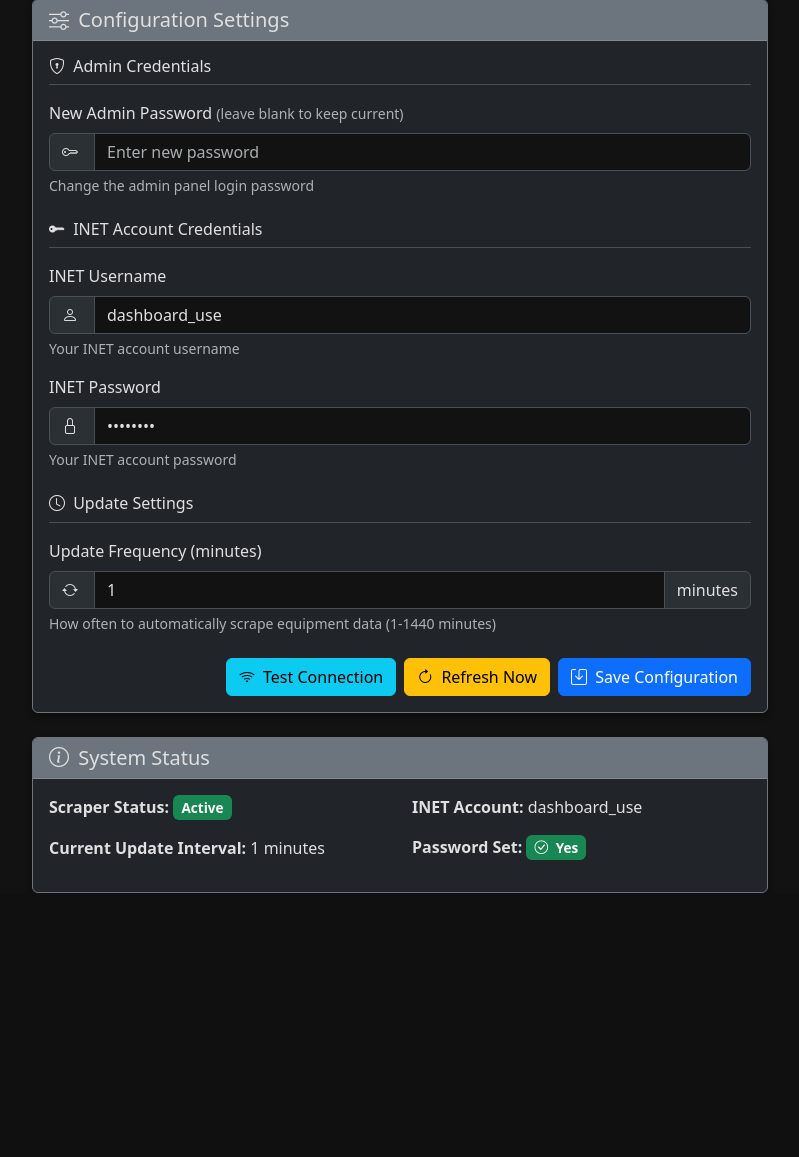
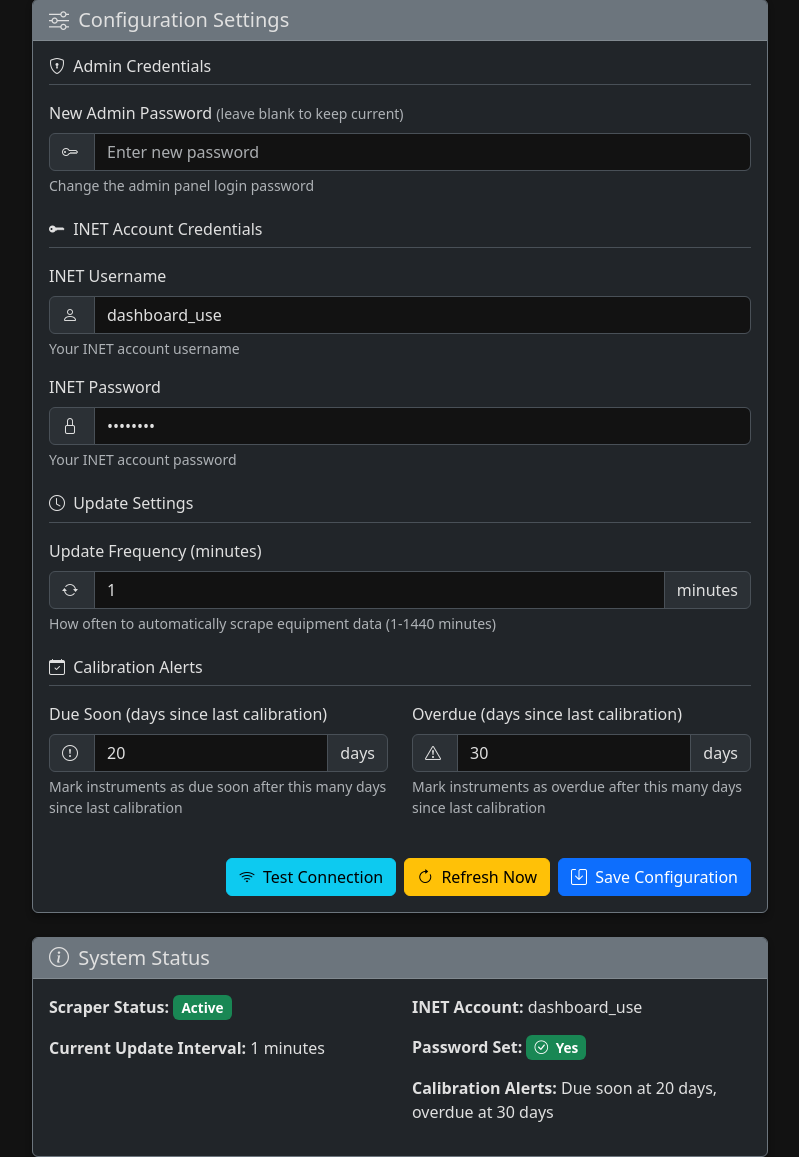
Before and after one commit to porcej/inet-dash, a Flask app: page /admin in a window 1280 px wide. Shown: the part 76-1233 px from the top of the page, without its empty margins (240-1039 px from the left). Before the commit the page ends 969 px from the top, so only its background shows below. Run offline with Flask 3, Linux system fonts and the light colour scheme; a user stored in the database is signed in.

Commit message:
Add configurable calibration due soon and overdue day thresholds.
Base instrument status on days since last calibration with admin-configurable limits, and refresh dashboard alerts when settings are saved.

```diff
--- a/app.py
+++ b/app.py
@@ -73,7 +73,9 @@
         'admin_password_hash': generate_password_hash('admin'),
         'inet_username': '',
         'inet_password': '',
-        'update_frequency': 60  # minutes
+        'update_frequency': 60,  # minutes
+        'calibration_due_soon_days': 170,
+        'calibration_overdue_days': 180,
     }
 
     try:
@@ -142,57 +144,65 @@
         return None
 
 
+def parse_equipment_datetime(date_str):
+    """Parse INET date/time strings into a datetime object."""
+    if not date_str:
+        return None
+
+    date_str = date_str.strip()
+    formats = [
+        '%m/%d/%Y %I:%M %p',  # 10/29/2025 2:00 AM
+        '%m/%d/%Y %H:%M',     # 10/29/2025 14:00
+        '%m/%d/%Y',           # 10/29/2025
+        '%Y-%m-%d %H:%M:%S',  # 2025-10-29 14:00:00
+        '%Y-%m-%d %H:%M',     # 2025-10-29 14:00
+        '%Y-%m-%d',           # 2025-10-29
+        '%d/%m/%Y %I:%M %p',  # 29/10/2025 2:00 AM
+        '%d/%m/%Y',           # 29/10/2025
+        '%m-%d-%Y',           # 10-29-2025
+    ]
+
+    for fmt in formats:
+        try:
+            return datetime.strptime(date_str, fmt)
+        except ValueError:
+            continue
+
+    return None
+
+
+def apply_calibration_status(item, due_soon_days, overdue_days):
+    """Set calibration status fields based on days since last calibration."""
+    item['_days_since_calibration'] = None
+    item['_calibration_status'] = 'ok'
+
+    last_cal = parse_equipment_datetime(item.get('Last Calibration Time', ''))
+    if not last_cal:
+        return
+
+    days_since = (datetime.now() - last_cal).days
+    item['_days_since_calibration'] = days_since
+
+    if days_since >= overdue_days:
+        item['_calibration_status'] = 'danger'
+    elif days_since >= due_soon_days:
+        item['_calibration_status'] = 'warning'
+
+
 def categorize_equipment(equipment_list):
     """Categorize equipment into instruments and docking stations"""
     instruments = []
     docking_stations = []
+    config = load_config()
+    due_soon_days = config.get('calibration_due_soon_days', 170)
+    overdue_days = config.get('calibration_overdue_days', 180)
 
     if not equipment_list:
         return instruments, docking_stations
 
     for item in equipment_list:
         category = item.get('Category', '').strip()
-
-        # Add date parsing for calibration highlighting
-        item['_days_until_calibration'] = None
-        item['_calibration_status'] = 'ok'  # ok, warning, danger
-
-        if 'Next Calibration Date' in item and item['Next Calibration Date']:
-            try:
-                # Try to parse the date (format may vary)
-                date_str = item['Next Calibration Date'].strip()
-                # Common formats including datetime with time components
-                formats = [
-                    '%m/%d/%Y %I:%M %p',  # 10/29/2025 2:00 AM
-                    '%m/%d/%Y %H:%M',     # 10/29/2025 14:00
-                    '%m/%d/%Y',           # 10/29/2025
-                    '%Y-%m-%d %H:%M:%S',  # 2025-10-29 14:00:00
-                    '%Y-%m-%d %H:%M',     # 2025-10-29 14:00
-                    '%Y-%m-%d',           # 2025-10-29
-                    '%d/%m/%Y %I:%M %p',  # 29/10/2025 2:00 AM
-                    '%d/%m/%Y',           # 29/10/2025
-                    '%m-%d-%Y',           # 10-29-2025
-                ]
-
-                for fmt in formats:
-                    try:
-                        cal_date = datetime.strptime(date_str, fmt)
-                        today = datetime.now()
-                        days_diff = (cal_date - today).days
-                        item['_days_until_calibration'] = days_diff
-
-                        if days_diff < 0:  # Past due
-                            item['_calibration_status'] = 'danger'
-                        elif days_diff <= 10:  # Within 10 days
-                            item['_calibration_status'] = 'warning'
-                        else:
-                            item['_calibration_status'] = 'ok'
-                        break
-                    except ValueError:
-                        continue
-            except Exception as e:
-                print(f"Error parsing date '{date_str}': {e}")
-
+        apply_calibration_status(item, due_soon_days, overdue_days)
         if category.lower() == 'instrument':
             instruments.append(item)
         elif category.lower() == 'docking station':
@@ -214,6 +224,28 @@
             station['_docked_unit'] = None
 
     return instruments, docking_stations
+
+
+def recategorize_equipment_data():
+    """Reapply calibration thresholds to the current in-memory equipment data."""
+    global equipment_data
+
+    with data_lock:
+        all_items = equipment_data['instruments'] + equipment_data['docking_stations']
+        if not all_items:
+            return False
+
+        instruments, docking_stations = categorize_equipment(all_items)
+        equipment_data['instruments'] = instruments
+        equipment_data['docking_stations'] = docking_stations
+        payload = equipment_data.copy()
+
+    socketio.emit('equipment_update', {
+        'instruments': payload['instruments'],
+        'docking_stations': payload['docking_stations'],
+        'last_update': payload['last_update']
+    }, namespace='/')
+    return True
 
 
 def update_equipment_data():
@@ -337,11 +369,27 @@
             flash('Invalid update frequency', 'danger')
             return redirect(url_for('admin'))
 
+        try:
+            due_soon_days = int(request.form.get('calibration_due_soon_days', 170))
+            overdue_days = int(request.form.get('calibration_overdue_days', 180))
+            if due_soon_days < 1 or overdue_days < 1:
+                raise ValueError
+            if overdue_days < due_soon_days:
+                flash('Overdue days must be greater than or equal to due soon days', 'danger')
+                return redirect(url_for('admin'))
+            config['calibration_due_soon_days'] = due_soon_days
+            config['calibration_overdue_days'] = overdue_days
+        except ValueError:
+            flash('Invalid calibration alert settings', 'danger')
+            return redirect(url_for('admin'))
+
         if save_config(config):
             flash('Configuration saved successfully!', 'success')
 
             # Reschedule updates with new frequency
             schedule_updates()
+
+            recategorize_equipment_data()
 
             # Trigger immediate update if credentials changed
             if request.form.get('inet_username') or request.form.get('inet_password'):
--- a/config.json
+++ b/config.json
@@ -3,5 +3,7 @@
   "admin_password_hash": "scrypt:32768:8:1$0jK5C2f8Cri42NxX$9198a496aef976d462a2a700dd82256a0c77701840a9a1f951271d01b935285eb4a812b96998c32187a08cb90ac315f67ef9d5b6e3a915d0bd7cbfbbfc1b8562",
   "inet_username": "dashboard_use",
   "inet_password": "********",
-  "update_frequency": 1
+  "update_frequency": 1,
+  "calibration_due_soon_days": 20,
+  "calibration_overdue_days": 30
 }
--- a/static/js/dashboard.js
+++ b/static/js/dashboard.js
@@ -93,8 +93,8 @@
     instruments.forEach(instrument => {
         const rowClass = getRowClass(instrument._calibration_status);
         const statusBadge = getStatusBadge(instrument._calibration_status);
-        const daysRemaining = instrument._days_until_calibration !== null
-            ? `${instrument._days_until_calibration} days`
+        const daysSinceCalibration = instrument._days_since_calibration !== null
+            ? `${instrument._days_since_calibration} days`
             : 'N/A';
         const upgradeIcon = getUpgradeIcon(instrument['Upgrade Available']);
 
@@ -106,7 +106,7 @@
                 <td class="text-center">${upgradeIcon}</td>
                 <td>${escapeHtml(instrument['Last Calibration Time'] || 'N/A')}</td>
                 <td>${escapeHtml(instrument['Next Calibration Date'] || 'N/A')}</td>
-                <td>${daysRemaining}</td>
+                <td>${daysSinceCalibration}</td>
                 <td>${statusBadge}</td>
             </tr>
         `;
--- a/templates/admin.html
+++ b/templates/admin.html
@@ -113,6 +113,45 @@
                                 </div>
                             </div>
 
+                            <!-- Calibration Alerts Section -->
+                            <h6 class="border-bottom pb-2 mb-3 mt-4">
+                                <i class="bi bi-calendar-check"></i> Calibration Alerts
+                            </h6>
+
+                            <div class="row">
+                                <div class="col-md-6 mb-3">
+                                    <label for="calibration_due_soon_days" class="form-label">
+                                        Due Soon (days since last calibration)
+                                    </label>
+                                    <div class="input-group">
+                                        <span class="input-group-text"><i class="bi bi-exclamation-circle"></i></span>
+                                        <input type="number" class="form-control" id="calibration_due_soon_days"
+                                               name="calibration_due_soon_days"
+                                               value="{{ config.calibration_due_soon_days }}" min="1" required>
+                                        <span class="input-group-text">days</span>
+                                    </div>
+                                    <div class="form-text">
+                                        Mark instruments as due soon after this many days since last calibration
+                                    </div>
+                                </div>
+
+                                <div class="col-md-6 mb-3">
+                                    <label for="calibration_overdue_days" class="form-label">
+                                        Overdue (days since last calibration)
+                                    </label>
+                                    <div class="input-group">
+                                        <span class="input-group-text"><i class="bi bi-exclamation-triangle"></i></span>
+                                        <input type="number" class="form-control" id="calibration_overdue_days"
+                                               name="calibration_overdue_days"
+                                               value="{{ config.calibration_overdue_days }}" min="1" required>
+                                        <span class="input-group-text">days</span>
+                                    </div>
+                                    <div class="form-text">
+                                        Mark instruments as overdue after this many days since last calibration
+                                    </div>
+                                </div>
+                            </div>
+
                             <!-- Submit Buttons -->
                             <div class="d-grid gap-2 d-md-flex justify-content-md-end mt-4">
                                 <button type="button" class="btn btn-info" id="test-connection">
@@ -148,6 +187,10 @@
                                     {% else %}
                                         <span class="badge bg-danger"><i class="bi bi-x-circle"></i> No</span>
                                     {% endif %}
+                                </p>
+                                <p><strong>Calibration Alerts:</strong>
+                                    Due soon at {{ config.calibration_due_soon_days }} days,
+                                    overdue at {{ config.calibration_overdue_days }} days
                                 </p>
                             </div>
                         </div>
--- a/templates/index.html
+++ b/templates/index.html
@@ -190,7 +190,7 @@
                                         <th>Upgrade</th>
                                         <th>Last Calibration Time</th>
                                         <th>Next Calibration Date</th>
-                                        <th>Days Remaining</th>
+                                        <th>Days Since Cal</th>
                                         <th>Status</th>
                                     </tr>
                                 </thead>
@@ -216,8 +216,8 @@
                                             <td>{{ instrument.get('Last Calibration Time', 'N/A') }}</td>
                                             <td>{{ instrument.get('Next Calibration Date', 'N/A') }}</td>
                                             <td>
-                                                {% if instrument._days_until_calibration is not none %}
-                                                    {{ instrument._days_until_calibration }} days
+                                                {% if instrument._days_since_calibration is not none %}
+                                                    {{ instrument._days_since_calibration }} days
                                                 {% else %}
                                                     N/A
                                                 {% endif %}
```
Also changed, not shown: 2 other files.
